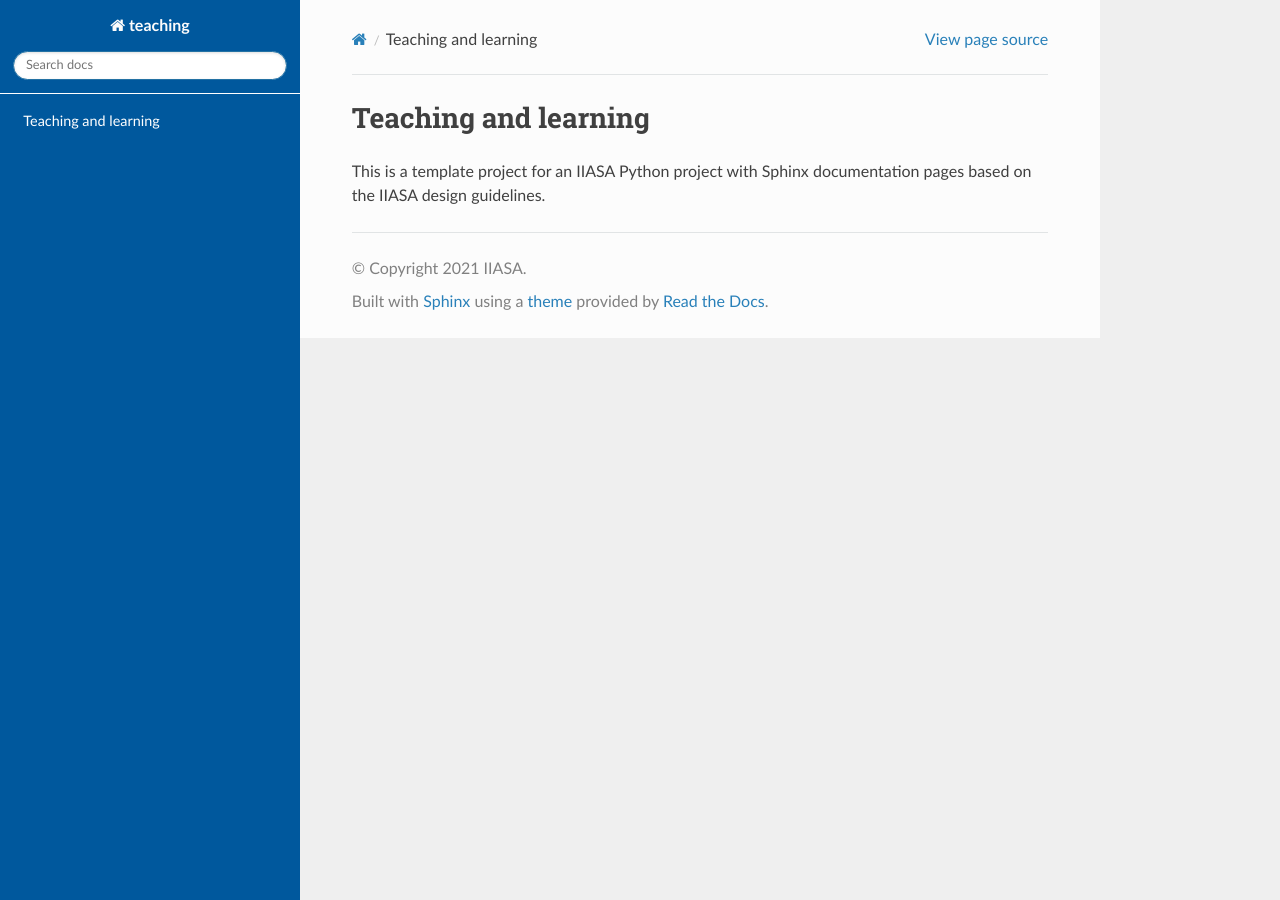
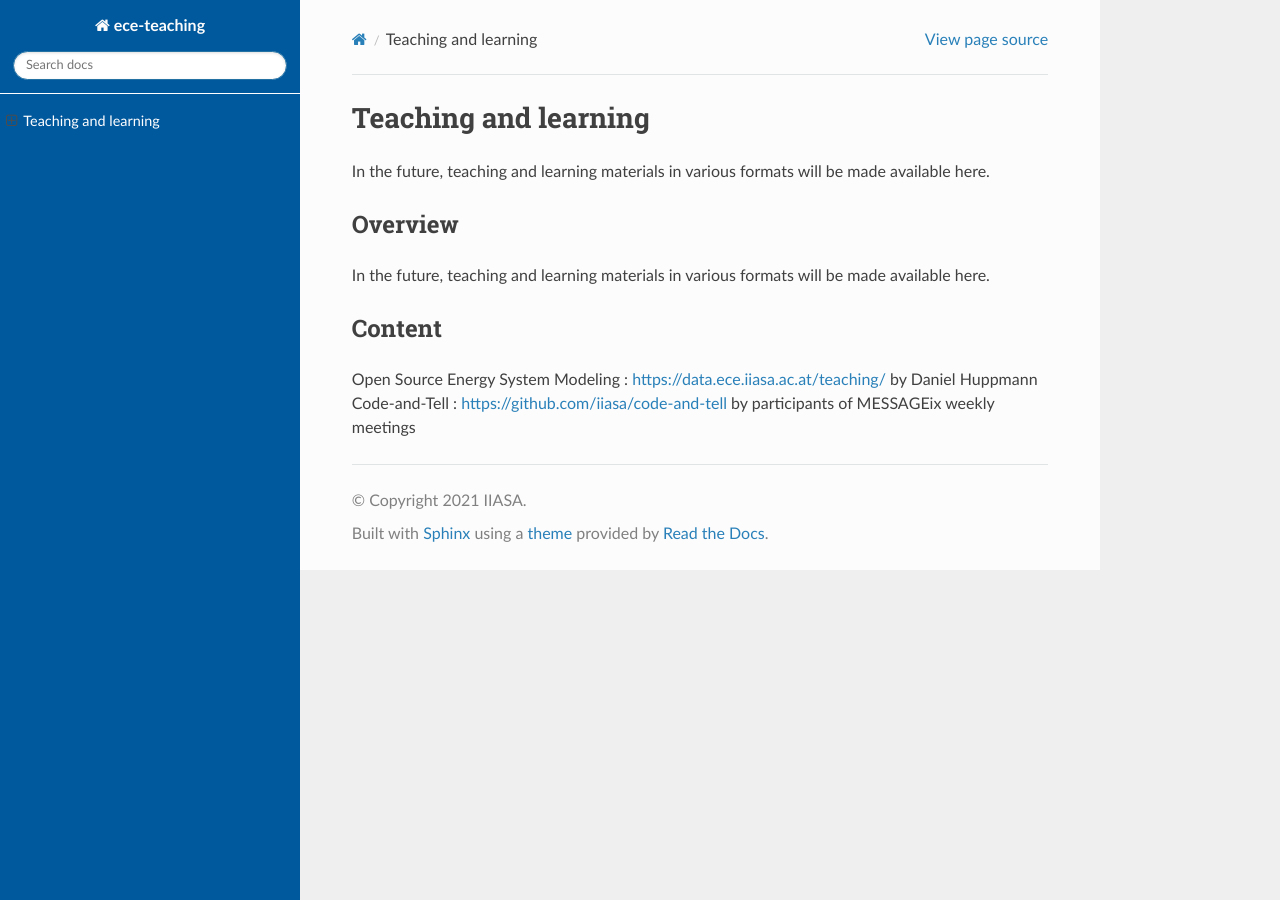
Before and after one commit to iiasa/ece-teaching, a Sphinx documentation site: the page built from doc/source/index.rst, in a window 1280 px wide. Built offline with Sphinx 7.4.7 and the Read the Docs theme 2.0.0, drawn with Linux system fonts in a browser that asks for light colours.

Commit message:
renamed directory

```diff
--- a/doc/source/conf.py
+++ b/doc/source/conf.py
@@ -17,7 +17,7 @@
 
 # -- Project information -----------------------------------------------------
 
-project = "teaching"
+project = "ece-teaching"
 copyright = "2021 IIASA"
 author = "IIASA"
 
--- a/doc/source/index.rst
+++ b/doc/source/index.rst
@@ -1,5 +1,14 @@
 Teaching and learning
 =======================
 
-This is a template project for an IIASA Python project
-with Sphinx documentation pages based on the IIASA design guidelines.
+In the future, teaching and learning materials in various formats will be made available here.
+
+Overview
+--------
+
+In the future, teaching and learning materials in various formats will be made available here.
+
+Content
+-------
+
+Open Source Energy System Modeling : https://data.ece.iiasa.ac.at/teaching/ by Daniel Huppmann Code-and-Tell : https://github.com/iiasa/code-and-tell by participants of MESSAGEix weekly meetings
```
Also changed, not shown: ece-teaching/__init__.py (added).
